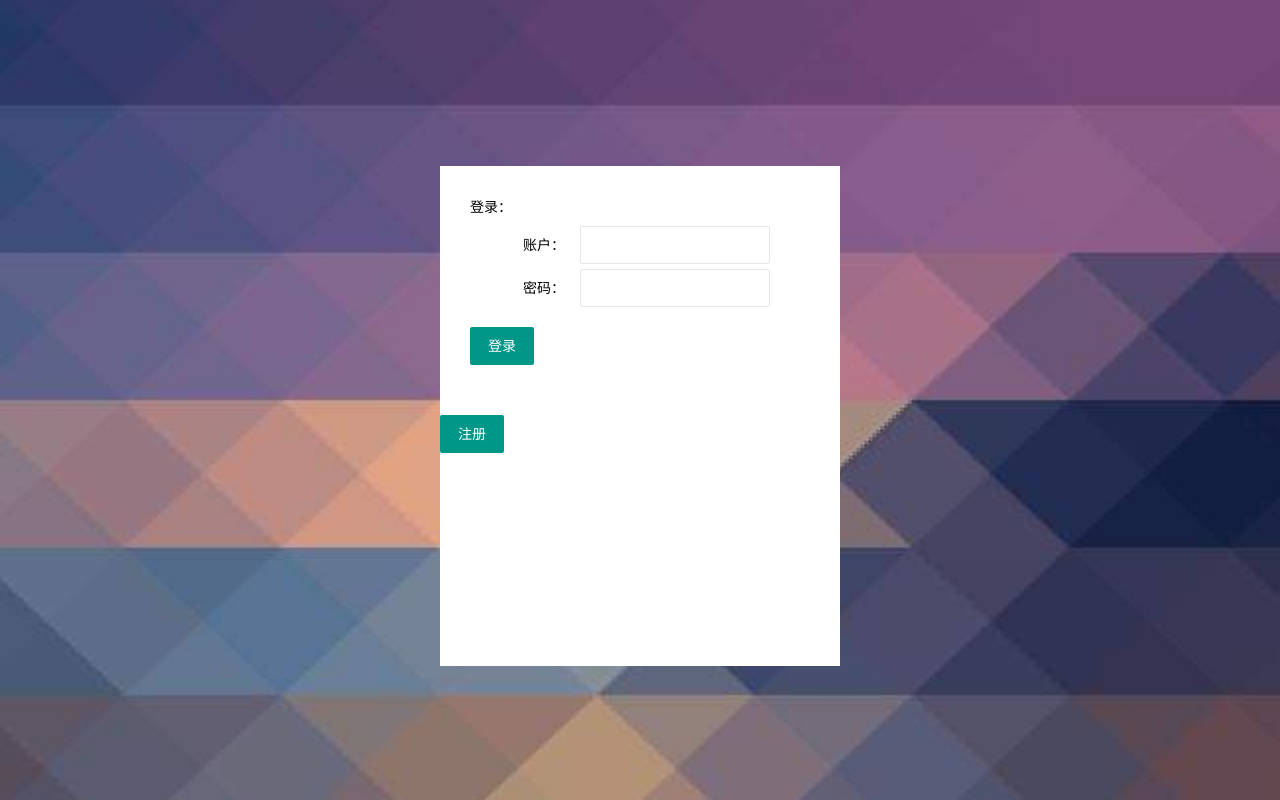
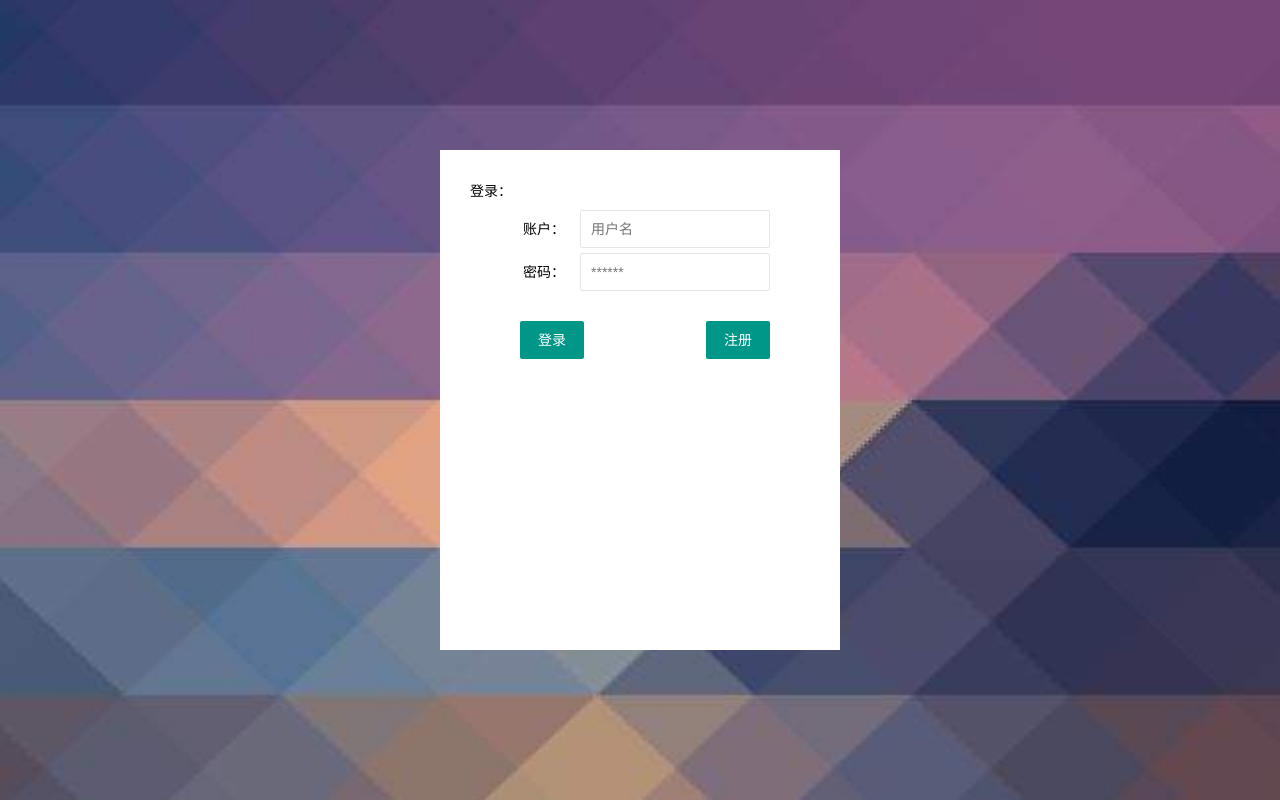
Before and after one commit to shaoshixin/x1822n, a Node server app: page /login in a window 1280 px wide. Run offline with Node 20, Linux system fonts and the light colour scheme.

Commit message:
1、登录已经实现，登陆失败是通过返回长度为0判断的 2、登录界面用margin调整了一下，但是觉得不好看，两个按钮有些别扭

```diff
--- a/app.js
+++ b/app.js
@@ -28,6 +28,7 @@ app.use(express.static(path.join(__dirname, 'public')));
 app.use('/', index);
 app.use('/users', users);
 app.use('/login',login);
+app.use('/login/register',login);
 
 // catch 404 and forward to error handler
 app.use(function(req, res, next) {
--- a/db/userSql.js
+++ b/db/userSql.js
@@ -1,6 +1,7 @@
 var UserSQL={
     insert:'INSERT INTO user(username,password,nickname) VALUES (?,?,?)',
     queryALL:'SELECT * FROM user',
-    getUserById:'SELECT * FROM user WHERE uid=?',
+    getUserByUsername:'SELECT * FROM user WHERE username=?',//查询某个username下的所有信息
+    login:'SELECT * FROM user WHERE username=? and password=?',//登录
 };
 module.exports=UserSQL;
--- a/public/web/js/js.js
+++ b/public/web/js/js.js
@@ -1,16 +1,15 @@
+layui.use('element', function () {
+    var element = layui.element; //导航的hover效果、二级菜单等功能，需要依赖element模块
+    //监听导航点击
+    // element.on('nav(demo)', function (elem) {
+    //     console.log(elem)
+    //     // layer.msg(elem.text());
+    // });
+});
 layui.use('form',function () {
 var form = layui.form;
-form.on('submit(loginSub)',function (data) {
-    userName=data.field.username;
-    passWord=data.field.password;
-    alert(userName);
-    // $.ajax({
-    //     url:'/loginSub',
-    //     type:'POST',
-    //     data:{
-    //         "uName":userName,
-    //         "uPWd":passWord
-    //     }
-    // });
+    form.on('submit(btn-login)',function (data) {
+        data.form.action="login/loginSub";
+        data.form.submit();
     });
 });
--- a/public/web/stylesheets/style.css
+++ b/public/web/stylesheets/style.css
@@ -16,7 +16,7 @@ html {
   display: flex;
   justify-content:flex-start;
   align-items:center;
-  background-color: white;
+  background-color: #0b7d80;
 }
 .body {
   flex: 1 0 auto;
@@ -30,7 +30,7 @@ html {
   flex-direction: column;
   justify-content:center;
    align-items:center;
-   background-image: url(http://192.168.1.123:3000/web/images/bg1.jpg);
+   background-image: url(http://192.168.20.176:3000/web/images/bg1.jpg);
    background-size:100% 100%;
    background-repeat:no-repeat;
 }
--- a/routes/login.js
+++ b/routes/login.js
@@ -18,21 +18,35 @@ var responseJSON = function (res, ret) {
     }
 };
 
-router.get('/',function (req,res,next) {
+router.get('/',function (req,res) {
     res.render('web/login/login');
 });
+router.get('/register',function (req,res) {
+    res.render('web/login/register');
+});
+//登录验证
 router.get('/loginSub',function (req,res) {
     pool.getConnection(function(err,connection){
         var params=req.query||req.params;
-        connection.query(userSQL.getUserById,[params.username],function(err,result){
-            var nick = result;
-            if(result){
+        connection.query(userSQL.login,[params.username,params.password],function(err,result){
+            if(result.length === 0 ){
+               result={
+                   code:'-200',
+                   msg:'登陆失败',
+               }
+
+            }
+            else {
+                nickname=result[0].nickname;
                 result={
-                    code:200,
-                    msg: nick
-                };
+                    code:'200',
+                    msg:"登陆成功！",
+                    昵称:nickname,
+                }
+                //res.render('web/index');
             }
-            //以JSON形式，把操作结果返回给前台界面
+            //以JSON形式，把操作结果返回给前台界面.
+
             responseJSON(res, result);
             //释放连接
             connection.release();
--- a/routes/users.js
+++ b/routes/users.js
@@ -39,10 +39,10 @@ router.get('/addUser', function (req, res, next) {
   });
 });
 //查询用户
-router.get('/getUserById',function(req,res,next){
+router.get('/getUserByUsername',function(req,res){
   pool.getConnection(function(err,connection){
     var params=req.query||req.params;
-    connection.query(userSQL.getUserById,[params.uid],function(err,result){
+    connection.query(userSQL.getUserByUsername,[params.username],function(err,result){
       var nick = result;
       if(result){
         result={
--- a/views/web/common/include_footer.html
+++ b/views/web/common/include_footer.html
@@ -9,7 +9,7 @@
 <!-- <script src="http://localhost:3000/web/jquery-3.2.1.min.js"></script> -->
 <!-- <script src="http://localhost:3000/web/bootstrap-3.3.7/bootstrap.min.js"></script> -->
 <!-- <script src="http://192.168.20.176:3000/web/layui/layui.js"></script> -->
-<script src="http://192.168.1.123:3000/web/layui/layui.js"></script>
+<script src="http://192.168.20.176:3000/web/layui/layui.js"></script>
 <script>
     layui.use('element', function () {
         var element = layui.element; //导航的hover效果、二级菜单等功能，需要依赖element模块
--- a/views/web/common/include_header.html
+++ b/views/web/common/include_header.html
@@ -6,8 +6,8 @@
     <meta name="viewport" content="width=device-width, initial-scale=1.0">
     <meta http-equiv="X-UA-Compatible" content="ie=edge">
     <title>X41822N</title>
-    <link href="http://192.168.1.123:3000/web/layui/css/layui.css" rel="stylesheet">
-    <link href="http://192.168.1.123:3000/web/stylesheets/style.css" rel="stylesheet">
+    <link href="http://192.168.20.176:3000/web/layui/css/layui.css" rel="stylesheet">
+    <link href="http://192.168.20.176:3000/web/stylesheets/style.css" rel="stylesheet">
 
 </head>
 
@@ -28,7 +28,7 @@
             <li class="layui-nav-item">
                 <a href="">
                     <!-- <img src="http://192.168.20.176:3000/web/images/logo.jpg" class="layui-nav-img">我</a> -->
-                    <img src="http://192.168.1.123:3000/web/images/logo.jpg" class="layui-nav-img">我</a>
+                    <img src="http://192.168.20.176:3000/web/images/logo.jpg" class="layui-nav-img">我</a>
                 <dl class="layui-nav-child">
                     <dd>
                         <a href="javascript:;">修改信息</a>
--- a/views/web/error.html
+++ b/views/web/error.html
@@ -3,7 +3,7 @@
     <div id="error" class="error">
         <h1>404, 网页未找到</h1>
         <p>你所找的网页不存在或存在错误...</p>
-        <a class="layui-btn" href="/index">返回到首页</a>
+        <a class="layui-btn" href="/">返回到首页</a>
     </div>
     <!--/#error-->
 
--- a/views/web/login/login.html
+++ b/views/web/login/login.html
@@ -6,45 +6,45 @@
     <meta name="viewport" content="width=device-width, initial-scale=1.0">
     <meta http-equiv="X-UA-Compatible" content="ie=edge">
     <title>X41822N</title>
-    <link href="http://192.168.1.123:3000/web/layui/css/layui.css" rel="stylesheet">
-    <link href="http://192.168.1.123:3000/web/stylesheets/style.css" rel="stylesheet">
+    <link href="http://192.168.20.176:3000/web/layui/css/layui.css" rel="stylesheet">
+    <link href="http://192.168.20.176:3000/web/stylesheets/style.css" rel="stylesheet">
 </head>
 
 
 <body class="body-all">
 <header class="header"></header>
 <div class="login-body">
-    </br>
-    </br>
     <div class="login">
-        <form class="layui-form layui-form-login" action="/login/loginSub" method="get">
+
+        <form class="layui-form layui-form-login" method="get">
             <div class="login-logo">登录：</div>
 
             <div class="layui-form-item">
                 <div class="layui-inline">
                     <label class="layui-form-label">账户： </label>
                     <div class="layui-input-inline">
-                        <!--lay-verify="phone"-->
-                        <input type="tel" name="username" id="login" placeholder=""
-                               autocomplete="off" class="layui-input">
+                        <input type="text" lay-verify="required" name="username" placeholder="用户名"
+                               autocomplete="on" class="layui-input">
                     </div>
                 </div>
                 <div class="layui-inline">
                     <label class="layui-form-label">密码： </label>
                     <div class="layui-input-inline">
-                        <input type="text" name="password" autocomplete="off" class="layui-input">
+                        <input type="password" name="password" autocomplete="off" placeholder="******"
+                               class="layui-input">
                     </div>
                 </div>
             </div>
-            <div class="layui-form-item">
+            <div class="layui-form-item"style="margin-top: 10px">
                 <div class="layui-inline">
-                    <button class="layui-btn" type="submit">登录</button>
+                    <button class="layui-btn"style="margin-left: 50px" lay-submit lay-filter="btn-login" type="submite">登录</button>
+                </div>
+                <div class="layui-inline">
+                    <a class="layui-btn"style="margin-left: 108px" href="https://www.baidu.com">注册</a>
                 </div>
             </div>
         </form>
-        <div class="layui-inline">
-            <button class="layui-btn" lay-submit lay-filter="register">注册</button>
-        </div>
+
     </div>
 
     <footer id="footer">
@@ -56,21 +56,8 @@
         </div>
     </footer>
 </div>
-<!-- <script src="http://localhost:3000/web/jquery-3.2.1.min.js"></script> -->
-    <script src="http://192.168.1.123:3000/web/layui/layui.js"></script>
-    <script src="http://192.168.1.123:3000/web/js/js.js"></script>
-<script>
-layui.use('element', function () {
-        var element = layui.element; //导航的hover效果、二级菜单等功能，需要依赖element模块
-
-        //监听导航点击
-        // element.on('nav(demo)', function (elem) {
-        //     console.log(elem)
-        //     // layer.msg(elem.text());
-        // });
-    });
-
-</script>
+<script src="http://192.168.20.176:3000/web/layui/layui.js"></script>
+<script src="http://192.168.20.176:3000/web/js/js.js"></script>
 </body>
 
 </html>
```
